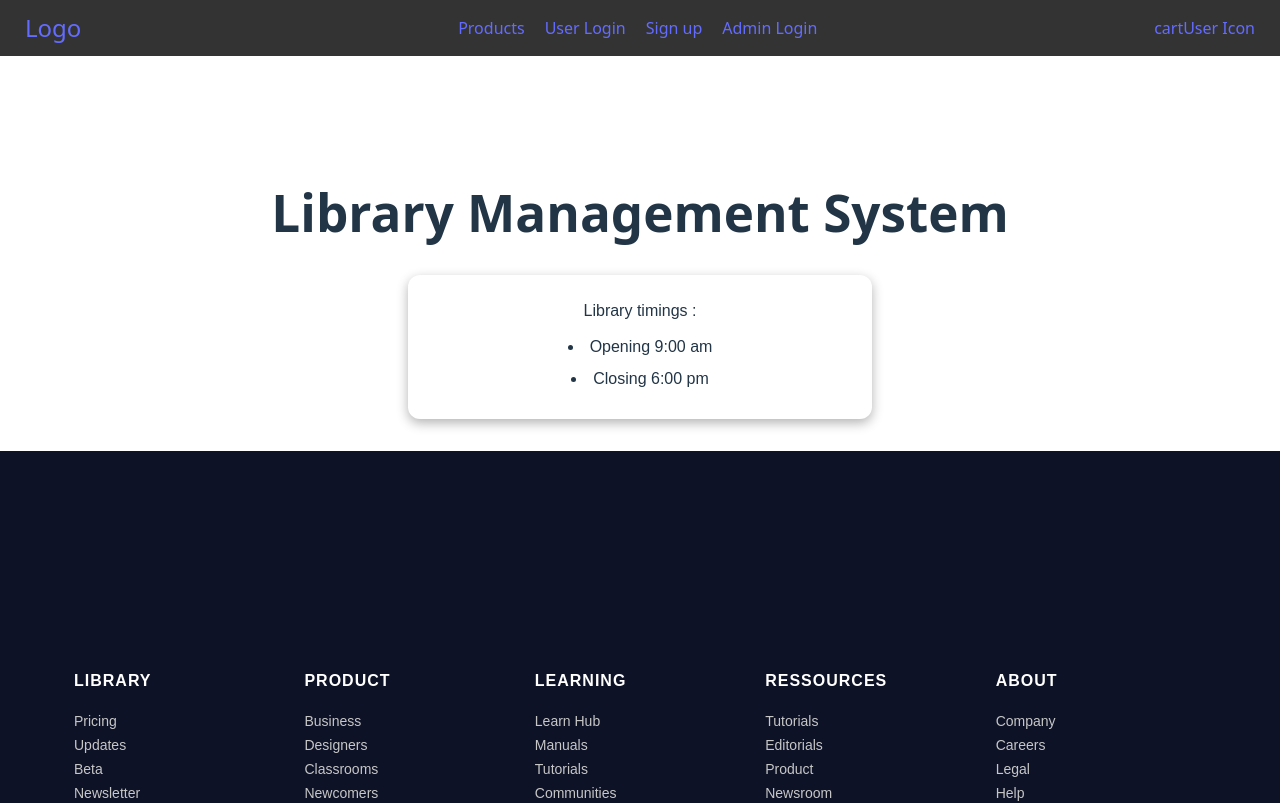
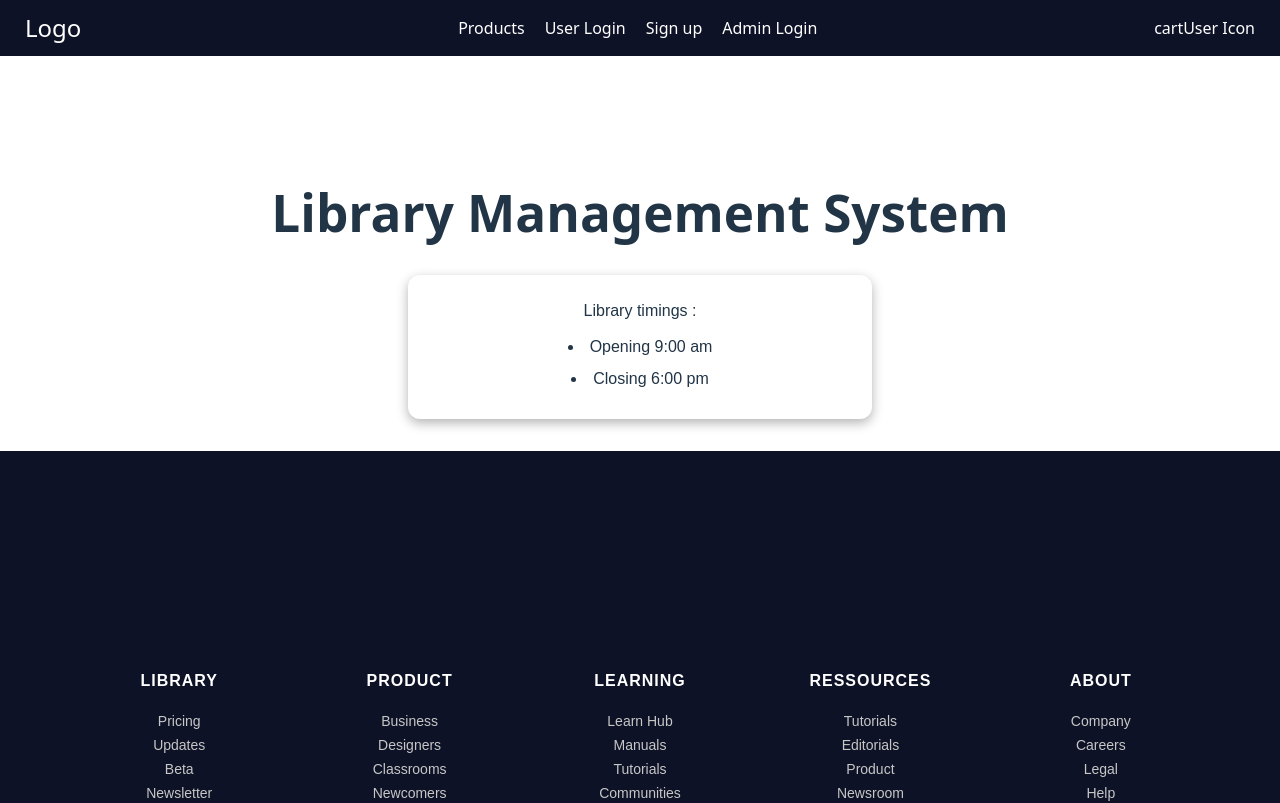
Before and after one commit to Luca-Maccioni/library-management-system, a React app in the folder frontend/library-frontend/: page / in a window 1280 px wide. Shown: the top 803 px of the page. Built offline with nearby package versions, Linux system fonts and the light colour scheme; the HTML template or start-up script is replaced by a standard one.

Commit message:
fix : navbar text color

```diff
--- a/frontend/library-frontend/src/components/Footer/Footer.css
+++ b/frontend/library-frontend/src/components/Footer/Footer.css
@@ -12,7 +12,7 @@
     justify-content: space-between; /* Espacer les colonnes */
     max-width: 1200px; /* Limite la largeur du contenu (optionnel) */
     margin: 0 auto 50px auto; /* Centrer et ajouter un espace sous les liens */
-    text-align: left;
+    text-align: center;
 }
 
 .footer-column {
--- a/frontend/library-frontend/src/components/Navbar/Navbar.css
+++ b/frontend/library-frontend/src/components/Navbar/Navbar.css
@@ -5,7 +5,7 @@
     position: fixed;
     top: 0;
     z-index: 100;
-    background-color: #333;
+    background-color: #0d1226;
     padding: 10px 0;
     align-items: center;
     justify-content: space-between;
@@ -18,10 +18,15 @@
 
 .logo {
     font-size: 1.5rem;
+    color: #ffff;
 }
 
 .navbar-right {
     margin-right: 25px;
+}
+
+.navbar-right a {
+    color: #ffff;
 }
 
 .navbar-center {
@@ -32,7 +37,6 @@
 .nav-links {
     list-style-type: none;
     margin: 0;
-
     display: flex;
     gap: 20px;
 }
@@ -40,3 +44,7 @@
 .nav-links a:hover {
     color: #00bcd4;
 }
+
+.nav-links a {
+    color: #ffff;
+}
```
